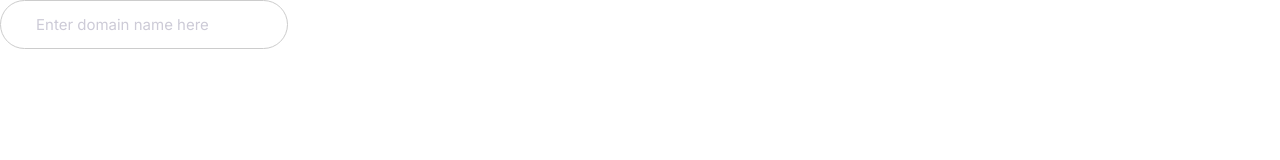
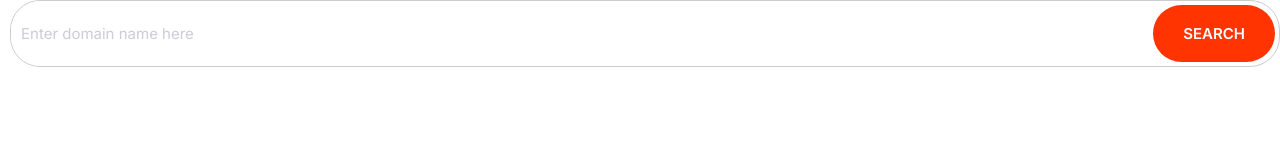
Before and after one commit to navin432/Npl, a plain HTML site: page index.html in a window 1280 px wide. Drawn offline with Linux system fonts and the light colour scheme.

Commit message:
Building Input Group.

```diff
--- a/css/styles.css
+++ b/css/styles.css
@@ -4,6 +4,8 @@
     --color-accent:#ff3400;
     --color-headings:#1b0760;
     --color-body:#918ca4;
+    --color-border: #ccc;
+    --border-radius: 30px;
 }
 
 *,
@@ -18,6 +20,7 @@
 }
 
 body{
+    margin-left: 1rem;
     font-family: "Inter", Arial, Helvetica, sans-serif;
     font-size: 2.4rem;
     line-height: 1.5;
@@ -243,12 +246,28 @@
 /* Inputs */
 
 .input{
-    border-radius: 30px;
-    border: 1px solid #ccc;
+    border-radius: var(--border-radius);
+    border: 1px solid var(--color-border);
     color: var(--color-headings);
     font-size: 2rem;
     outline: 0;
     padding: 1.5rem 3.5rem;
+}
+
+.input-group{
+    border: 1px solid var(--color-border);
+    border-radius: var(--border-radius);
+    display: flex;
+    justify-content: space-around;
+}
+.input-group .input{
+    border: 0;
+    flex-grow: 1;
+    padding: 1.5rem 1rem;
+}
+
+.input-group .btn{
+    margin: 4px;
 }
 
 ::placeholder{
--- a/index.html
+++ b/index.html
@@ -11,6 +11,9 @@
     <link rel="stylesheet" href="css/styles.css">
 </head>
 <body>
-    <input type="text" class="input" placeholder="Enter domain name here">
+    <div class="input-group">
+        <input type="text" class="input" placeholder="Enter domain name here">
+        <button class="btn btn--accent">Search</button>
+    </div>
 </body>
 </html>
```
Also changed, not shown: components/inputs.html (+5 -0 lines).
